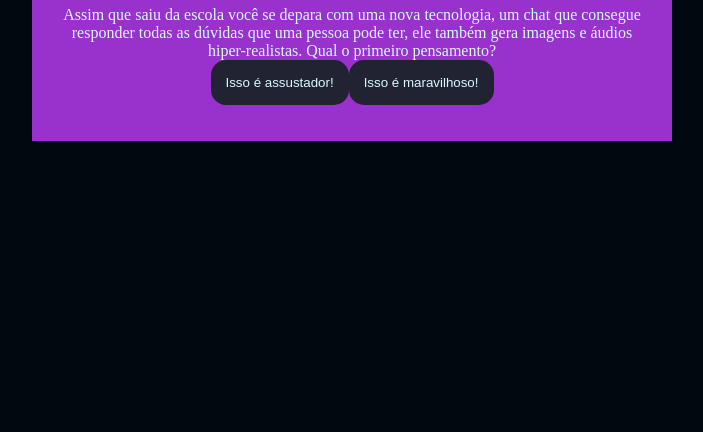
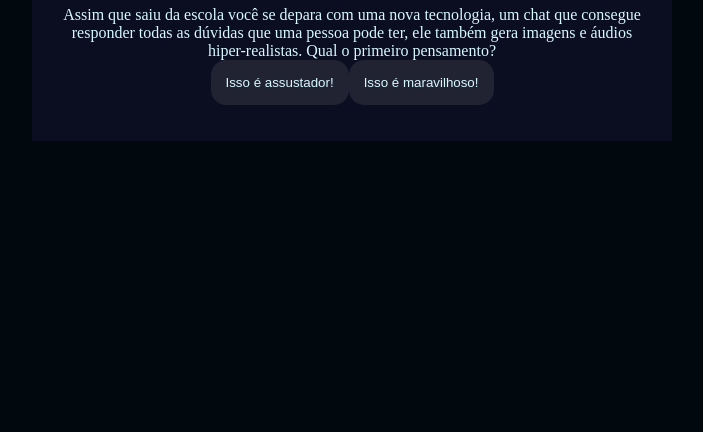
Before and after one commit to larilima777/MISSAO-IA-, a plain HTML site: page Index.html in a window 1280 px wide. Shown: the part 384-816 px from the top of the page, without its empty margins (288-991 px from the left). Drawn offline with Linux system fonts and the light colour scheme.

Commit message:
Update Style.css

```diff
--- a/Style.css
+++ b/Style.css
@@ -1,6 +1,6 @@
 :root{
-    --cor-fundo: #01080E;
-    --cor-principal: #9932CC;
+    --cor-fundo: #01080E ;
+    --cor-principal: #0B0D20 ;
     --cor-secundaria: #212333;
     --cor-destaque: #2BDEFD;
     --cor-texto: #D7F9FF;
@@ -40,4 +40,3 @@ button {
 button:hover{
     background-color: var(--cor-destaque);
     color: var(--cor-principal);
-}
```
